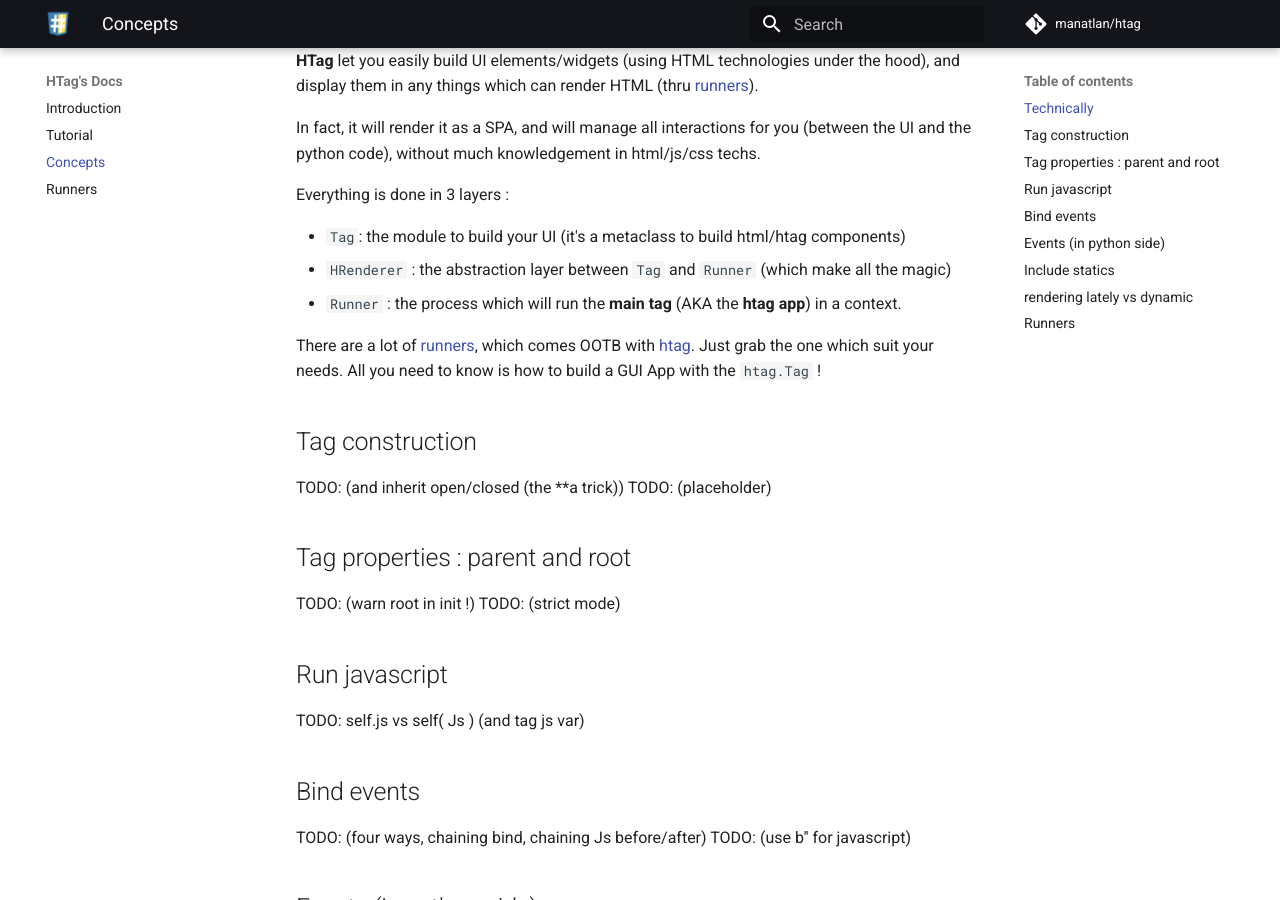
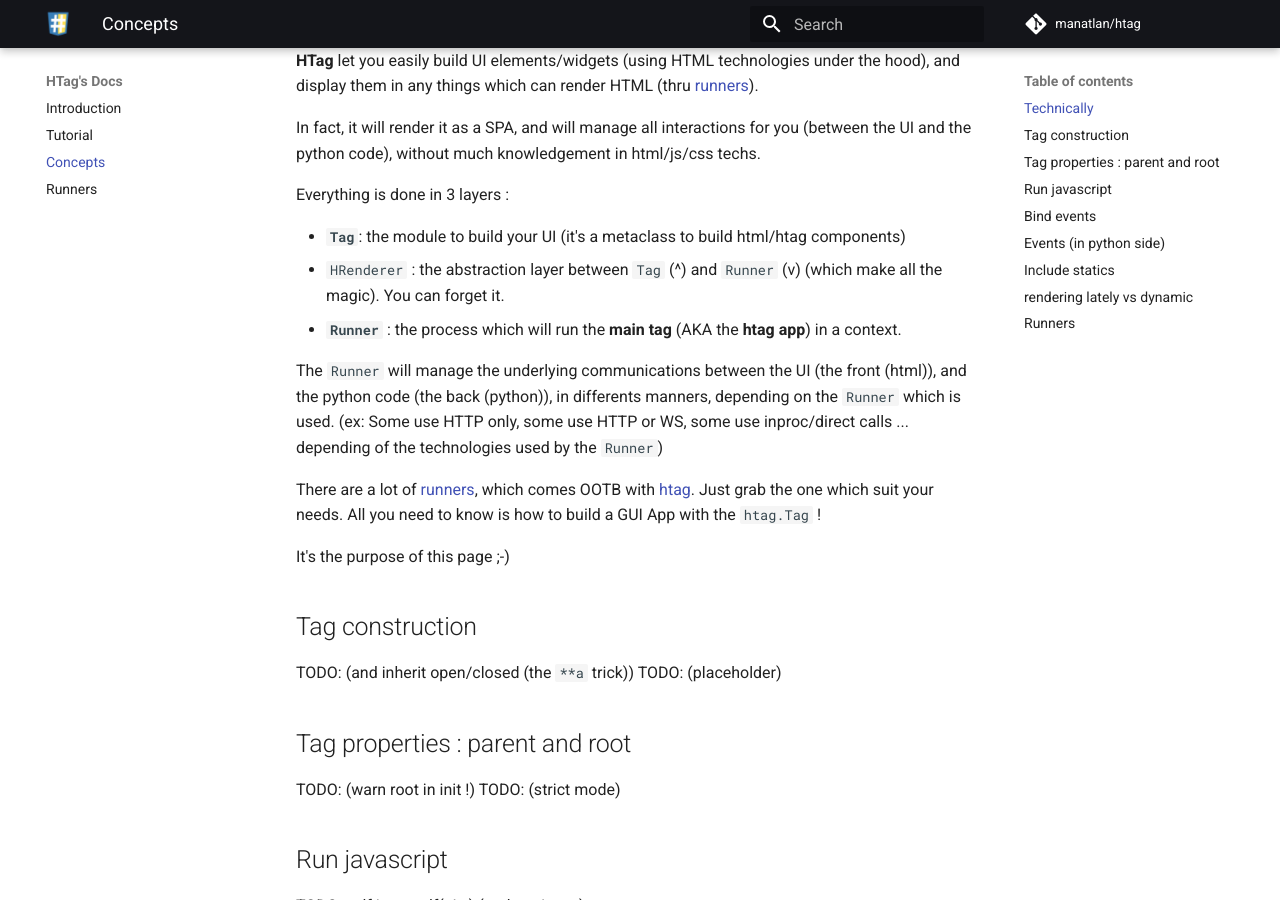
Before and after one commit to manatlan/htag, an MkDocs documentation site: the page built from docs/concepts.md, in a window 1280 px wide and 900 px high, scrolled down 274 px. Built offline with MkDocs 1.6.1 and Material for MkDocs 9.7.7, drawn with Linux system fonts in a browser that asks for light colours; comment, search, counter and statistics services are not loaded.

Commit message:
Update concepts.md

```diff
--- a/docs/concepts.md
+++ b/docs/concepts.md
@@ -11,15 +11,19 @@ In fact, it will render it as a SPA, and will manage all interactions for you (b
 
 Everything is done in 3 layers :
 
-* `Tag`: the module to build your UI (it's a metaclass to build html/htag components)
-* `HRenderer` : the abstraction layer between `Tag` and `Runner` (which make all the magic)
-* `Runner` : the process which will run the **main tag** (AKA the **htag app**) in a context.
+* **`Tag`**: the module to build your UI (it's a metaclass to build html/htag components)
+* `HRenderer` : the abstraction layer between `Tag` (^) and `Runner` (v) (which make all the magic). You can forget it.
+* **`Runner`** : the process which will run the **main tag** (AKA the **htag app**) in a context.
+
+The `Runner` will manage the underlying communications between the UI (the front (html)), and the python code (the back (python)), in differents manners, depending on the `Runner` which is used. (ex: Some use HTTP only, some use HTTP or WS, some use inproc/direct calls ... depending of the technologies used by the `Runner`)
 
 There are a lot of [runners](../runners), which comes OOTB with [htag](https://pypi.org/project/htag/). Just grab the one which suit your needs. All you need to know is how to build a GUI App with the `htag.Tag` !
 
+It's the purpose of this page ;-)
+
 
 ## Tag construction
-TODO: (and inherit open/closed (the **a trick))
+TODO: (and inherit open/closed (the `**a` trick))
 TODO: (placeholder)
 
 ## Tag properties : parent and root
```
